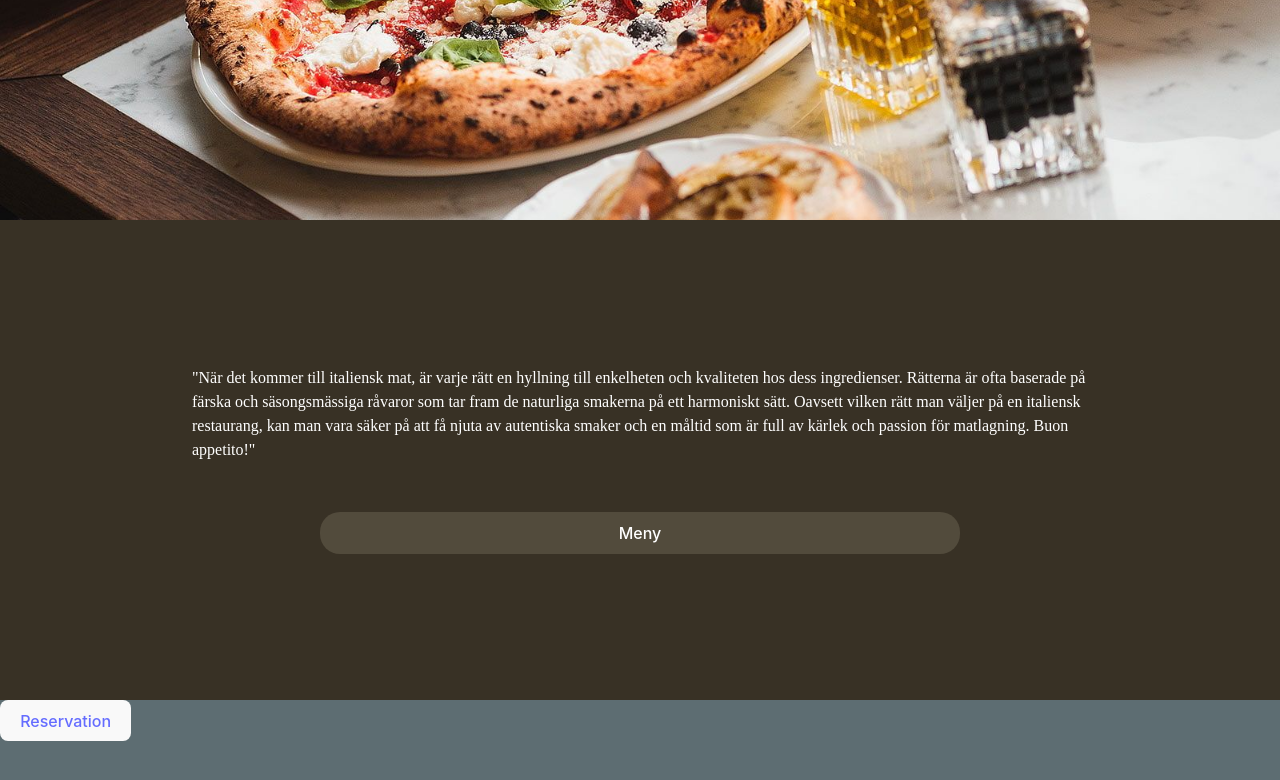
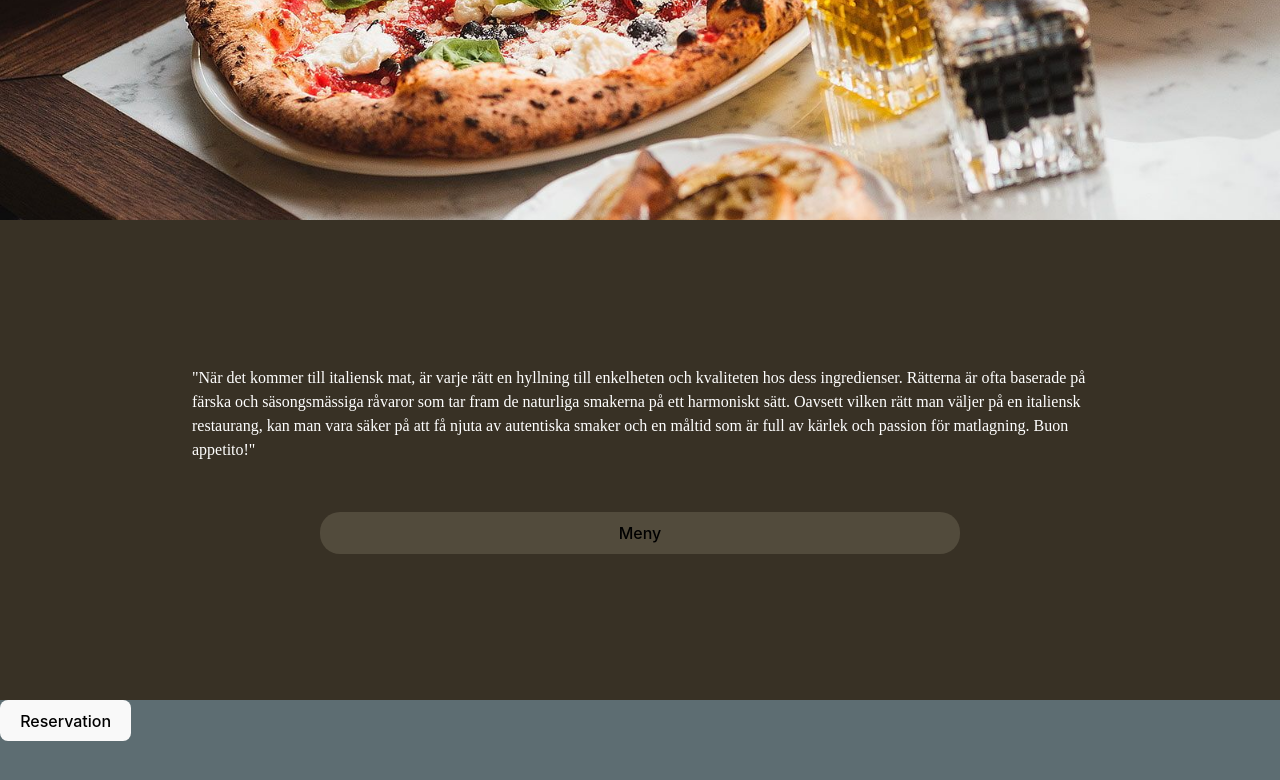
Before and after one commit to Medieinstitutet/the-restaurant-therestaurant9, a React (Vite) app: page / in a window 1280 px wide. Shown: the part 630-1410 px from the top of the page. Built offline with nearby package versions, Linux system fonts and the light colour scheme; a web font is replaced by a local one.

Commit message:
Link updates

```diff
--- a/src/pages/Layout.tsx
+++ b/src/pages/Layout.tsx
@@ -1,4 +1,4 @@
-import { Link, NavLink } from "react-router-dom";
+import { Link, NavLink, useNavigate } from "react-router-dom";
 import "./../styles/App.scss";
 
 const restaurtantId = "65cb31932b1f9164881776d0";
@@ -22,6 +22,8 @@ function reveal() {
 window.addEventListener("scroll", reveal);
 
 export const Layout = () => {
+  const navigate = useNavigate();
+
   return (
     <>
       <header>
@@ -59,15 +61,21 @@ export const Layout = () => {
           av autentiska smaker och en måltid som är full av kärlek och passion
           för matlagning. Buon appetito!"
         </p>
-        <button>
-          <NavLink to={"/pages/menu"} id="link">
-            Meny
-          </NavLink>
+        <button
+          onClick={() => {
+            navigate("/pages/menu");
+          }}
+        >
+          Meny
         </button>
       </div>
       <div className="reservation_container">
-        <button>
-          <Link to={"/pages/booking"}>Reservation</Link>
+        <button
+          onClick={() => {
+            navigate("/pages/booking");
+          }}
+        >
+          Reservation
         </button>
       </div>
     </>
--- a/src/styles/_home.scss
+++ b/src/styles/_home.scss
@@ -53,8 +53,9 @@
         width: 50%;
         border-radius: 20px;
 
-        #link {
+        a {
             color: v.$white-color;
+            width: 100%;
         }
     }
     button:hover {
```
